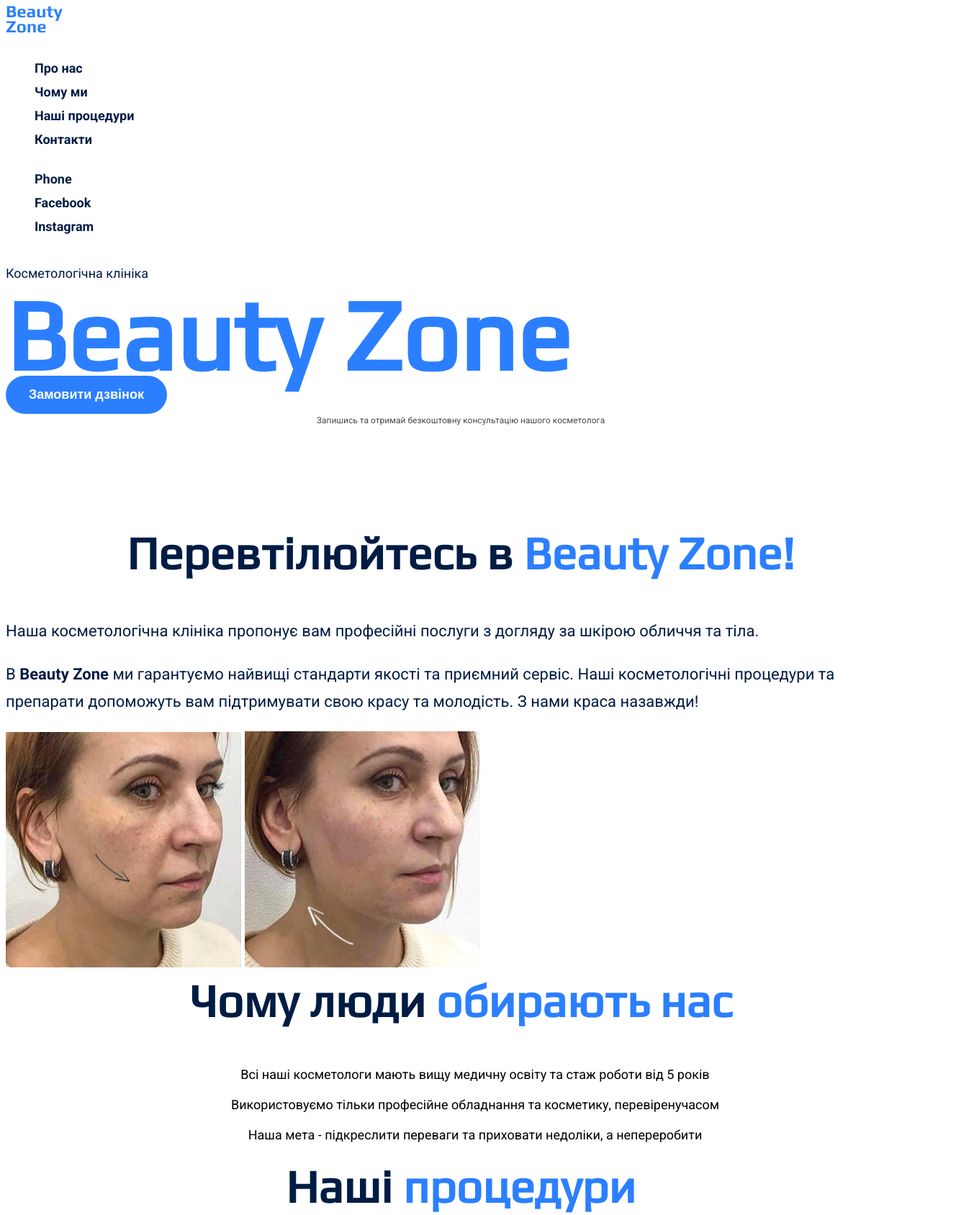
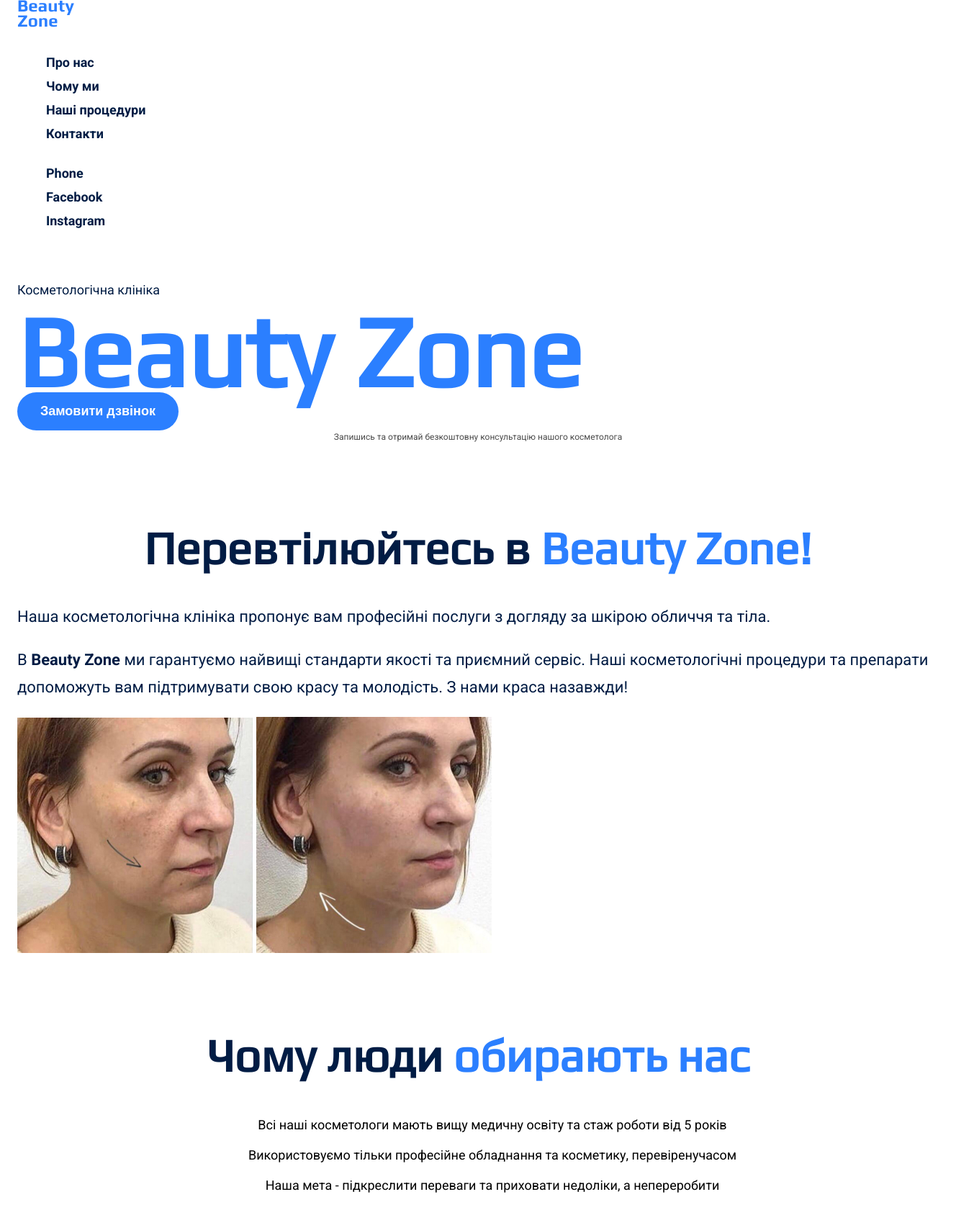
Before and after one commit to Punkrusheva/beauty-zone, a plain HTML site: page index.html in a window 1280 px wide. Shown: the top 1688 px of the page at 72% size, 1328 px wide, since content can reach past the window. Drawn offline with Linux system fonts and the light colour scheme.

Commit message:
add containers for sections, paddings and margins for headers

```diff
--- a/css/styles.css
+++ b/css/styles.css
@@ -15,6 +15,7 @@ ul{
 }
 
 body {
+    margin: 0;
     color: var(--color-primary);
     font-family: "Roboto", sans-serif;
     font-weight: 400;
@@ -25,6 +26,13 @@ body {
 
 h1, h2, h3, h4, h5, h6, p {
     margin-top: 0px;
+}
+
+.container {
+    width: 100%;
+    max-width: 1288px;
+    margin: 0 auto;
+    padding: 0 24px;
 }
 
 /* Button */
@@ -38,7 +46,7 @@ h1, h2, h3, h4, h5, h6, p {
     font-weight: 600;
     font-size: 18px;
     line-height: 21.1px;
-    padding: 16px 32px 16px 32px;
+    padding: 16px 32px;
 }
 
 /* Logo */
@@ -71,7 +79,12 @@ h1, h2, h3, h4, h5, h6, p {
 }
 
 /* Sections */
+.section {
+ padding: 48px 0;
+}
+
 .section-title {
+    margin-bottom: 48px;
     color: var(--color-primary);
     font-family: "Play", 'beauty landing 2/Н1', sans-serif;
     font-weight: 700;
@@ -92,7 +105,7 @@ h1, h2, h3, h4, h5, h6, p {
 
 /* Hero section */
 .hero-section {
-    padding: 16.5px 0 126.5px 0;
+    padding: 48px 0;
 }
 
 .hero__title {
@@ -119,12 +132,16 @@ h1, h2, h3, h4, h5, h6, p {
 }
 
 /* Section about us */
-.about-us_text{
+.about-us__title {
+    margin-bottom: 40px;
+}
+
+.about-us__text {
     line-height: 38px;
 }
 
 /* Section whi us */
-.whi-us__card{
+.whi-us__card {
     color: #000000;
     font-size: 18px;
     line-height: 24px;
--- a/index.html
+++ b/index.html
@@ -15,7 +15,7 @@
     <link rel="stylesheet" href="./css/styles.css" />
   </head>
   <body>
-    <header class="header">
+    <header class="header"><div class="container">
       <nav>
         <a class="logo" href="/">
           <img src="./images/logo.svg" alt="logo beauty zone" />
@@ -45,22 +45,25 @@
             >Instagram</a
           >
         </li>
-      </ul>
+      </ul></div>
     </header>
     <main class="main">
       <section class="hero-section" id="cosmetology-clinic">
+        <div class="container">
           <p class="hero__text">Косметологічна клініка</p>
           <h1 class="hero__title">Beauty Zone</h1>
           <button class="hero__button" type="button">Замовити дзвінок</button>
           <p class="hero__small-text">
             Запишись та отримай безкоштовну консультацію нашого косметолога
           </p>
+        </div>
       </section>
-      <section id="about-us">
-        <h2 class="section-title">
+      <section class="section" id="about-us">
+        <div class="container">
+          <h2 class="about-us__title section-title">
             Перевтілюйтесь в <span class="accent" lang="en">Beauty Zone!</span>
           </h2>
-        <div class="about-us_text">
+          <div class="about-us__text">
             <p>
               Наша косметологічна клініка пропонує вам професійні послуги з
               догляду за шкірою обличчя та тіла.
@@ -73,13 +76,18 @@
             </p>
           </div>
 
-        <img src="./images/woman-fase-before.jpg" alt="обличча до процедури" />
+          <img
+            src="./images/woman-fase-before.jpg"
+            alt="обличча до процедури"
+          />
           <img
             src="./images/woman-fase-after.jpg"
             alt="обличча після процедури"
           />
+        </div>
       </section>
-      <section id="why-us">
+      <section class="section" id="why-us">
+        <div class="container">
           <h2 class="section-title">
             Чому люди <span class="accent">обирають нас</span>
           </h2>
@@ -112,8 +120,10 @@
               </article>
             </li>
           </ul>
+        </div>
       </section>
-      <section id="our-procedures">
+      <section class="section" id="our-procedures">
+        <div class="container">
           <h2 class="section-title">
             Наші <span class="accent">процедури</span>
           </h2>
@@ -140,9 +150,13 @@
               </article>
             </li>
           </ul>
+        </div>
       </section>
-      <section id="contacts">
-        <h2 class="section-title">Як нас <span class="accent">знайти</span></h2>
+      <section class="section" id="contacts">
+        <div class="container">
+          <h2 class="section-title">
+            Як нас <span class="accent">знайти</span>
+          </h2>
           <iframe
             src="https://www.google.com/maps/embed?pb=!1m14!1m8!1m3!1d635.2351965444534!2d30.5178739!3d50.4422036!3m2!1i1024!2i768!4f13.1!3m3!1m2!1s0x40d4cef8b5f6338d%3A0x25c7f06ad686451c!2z0LHRg9C7LiDQotCw0YDQsNGB0LAg0KjQtdCy0YfQtdC90LrQviwgNSwg0JrQuNC10LIsIDAyMDAw!5e0!3m2!1sru!2sua!4v1731680493396!5m2!1sru!2sua"
             width="605"
@@ -152,15 +166,22 @@
             loading="lazy"
             referrerpolicy="no-referrer-when-downgrade"
           ></iframe>
-        <p class="contacts__form-title">Запишіться <span class="accent">безкоштовно</span> та отримайте подарунок</p>
-        <button class="contacts__button" type="submit">Записатись безкоштовно</button>
+          <p class="contacts__form-title">
+            Запишіться <span class="accent">безкоштовно</span> та отримайте
+            подарунок
+          </p>
+          <button class="contacts__button" type="submit">
+            Записатись безкоштовно
+          </button>
           <p class="contacts__small-text">
             Натискаючи на кнопку я погоджуюсь
             <span class="privacy-policy">з політикою конфіденційності</span>
           </p>
+        </div>
       </section>
     </main>
     <footer>
+      <div class="container">
         <a class="logo" href="/"
           ><img src="./images/logo.svg" alt="logo beauty zone" />
         </a>
@@ -218,6 +239,7 @@
         >
         <p class="footer__copyright">&copy; 2022 Дані захищені</p>
         <img src="./images/poissons.jpg" alt="косметичні засоби" />
+      </div>
     </footer>
   </body>
 </html>
```
Lines whose indentation alone changed are shown as unchanged.
